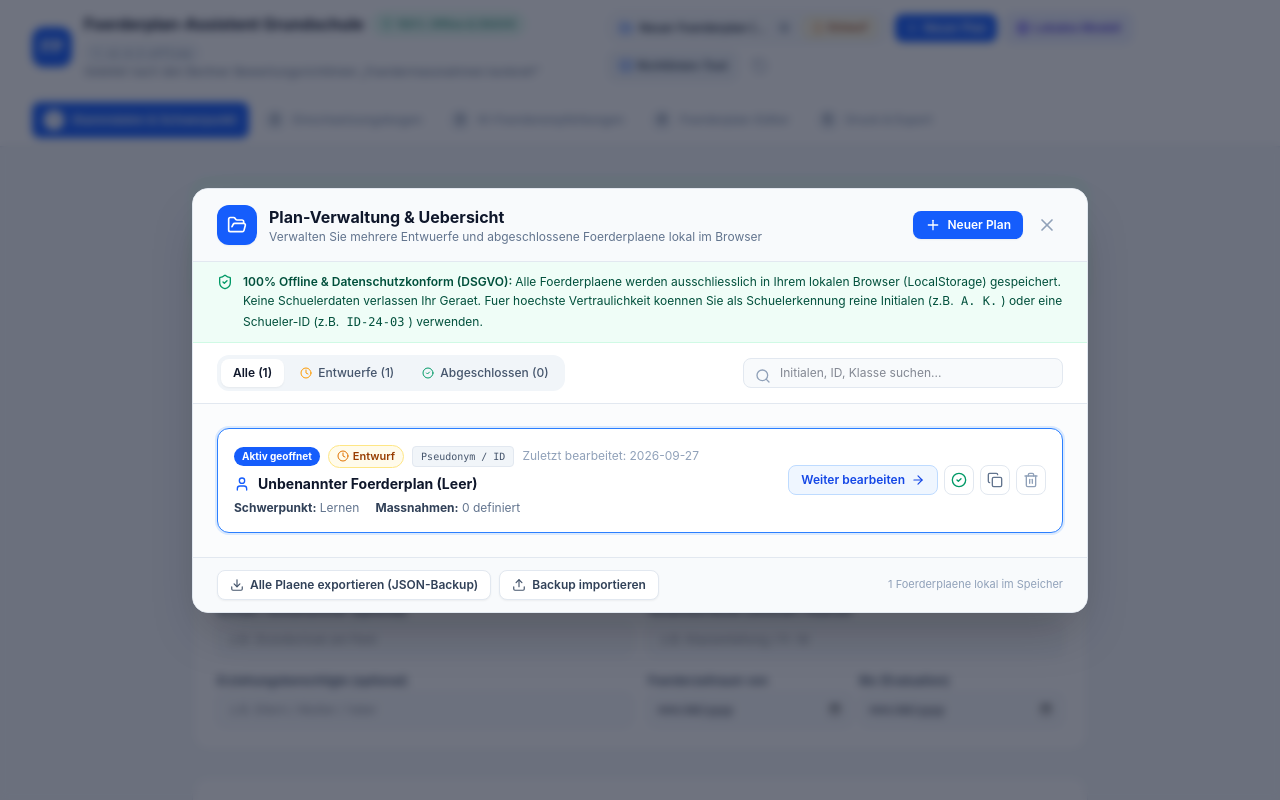
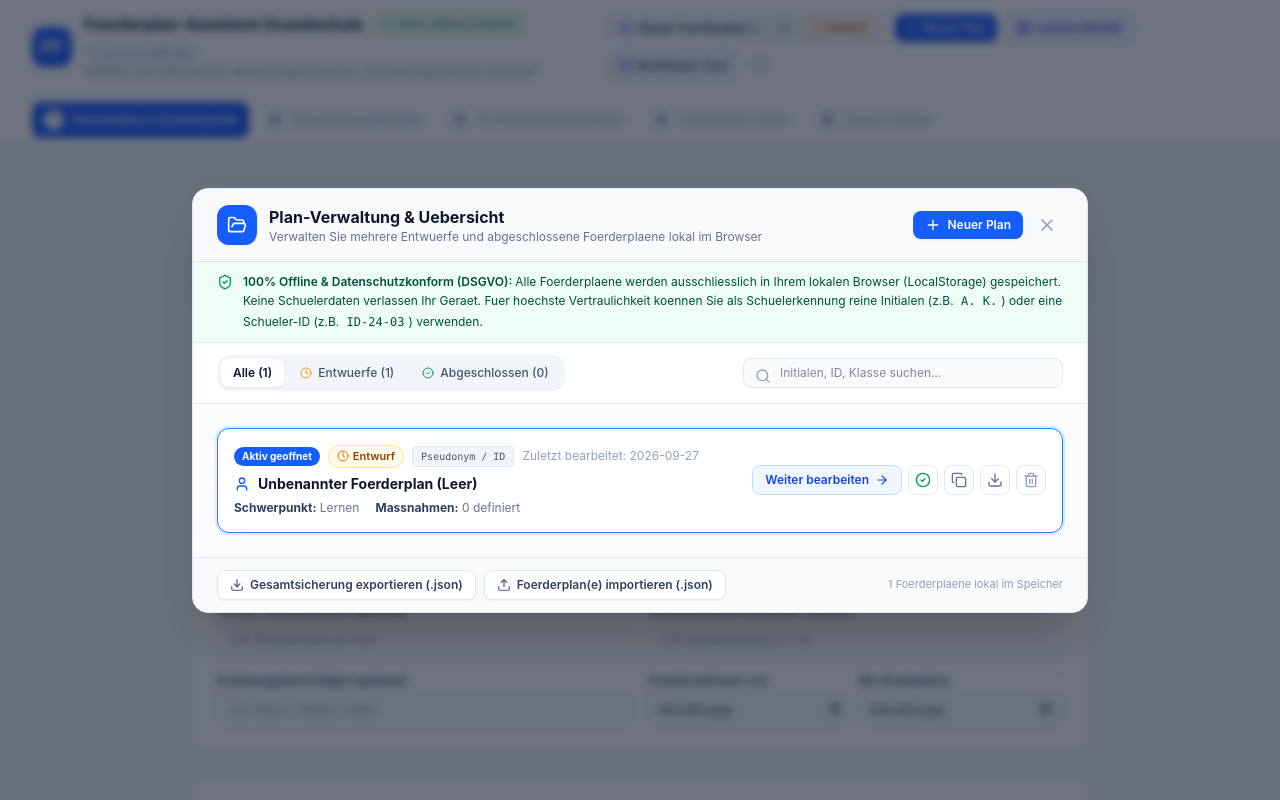
Before and after one commit to giusepperagusa/foerderplaner, a React (Vite) app: page / in a window 1280 px wide. Both pictures are taken after a click on the button "Plan-Verwaltung oeffnen". Shown: the top 800 px of the page. Built offline with nearby package versions, Linux system fonts and the light colour scheme.

Commit message:
feat(v1.4.3): add single-plan JSON export, collision resolution on import, and clarify storage encryption architecture

```diff
--- a/package.json
+++ b/package.json
@@ -1,7 +1,7 @@
 {
   "name": "react-example",
   "private": true,
-  "version": "1.4.2",
+  "version": "1.4.3",
   "license": "GPL-3.0-or-later",
   "type": "module",
   "scripts": {
--- a/src/App.tsx
+++ b/src/App.tsx
@@ -212,16 +212,31 @@ export default function App() {
     );
   };
 
-  const handleImportPlans = (imported: FoerderplanDocument[]) => {
+  const handleImportPlans = (imported: FoerderplanDocument[], mode: 'copy' | 'overwrite' = 'copy') => {
     setPlans((prev) => {
+      if (mode === 'overwrite') {
+        const importedMap = new Map(imported.map((p) => [p.id, p]));
+        const updated = prev.map((p) => importedMap.get(p.id) || p);
+        const existingIds = new Set(prev.map((p) => p.id));
+        const brandNew = imported.filter((p) => !existingIds.has(p.id));
+        return [...brandNew, ...updated];
+      } else {
         const existingIds = new Set(prev.map((p) => p.id));
         const sanitized = imported.map((imp) => {
           if (existingIds.has(imp.id)) {
-          return { ...imp, id: `plan_${Date.now()}_${Math.random().toString(36).substring(2, 6)}` };
+            return {
+              ...imp,
+              id: `plan_${Date.now()}_${Math.random().toString(36).substring(2, 6)}`,
+              profil: {
+                ...imp.profil,
+                name: imp.profil.name ? `${imp.profil.name} (Kopie)` : 'Importierte Kopie',
+              },
+            };
           }
           return imp;
         });
         return [...sanitized, ...prev];
+      }
     });
   };
 
--- a/src/components/PlanManagerModal.tsx
+++ b/src/components/PlanManagerModal.tsx
@@ -30,7 +30,7 @@ interface Props {
   onDeletePlan: (planId: string) => void;
   onDuplicatePlan: (plan: FoerderplanDocument) => void;
   onToggleStatus: (planId: string) => void;
-  onImportPlans: (imported: FoerderplanDocument[]) => void;
+  onImportPlans: (imported: FoerderplanDocument[], mode?: 'copy' | 'overwrite') => void;
 }
 
 export const PlanManagerModal: React.FC<Props> = ({
@@ -92,7 +92,21 @@ export const PlanManagerModal: React.FC<Props> = ({
     const dataStr = 'data:text/json;charset=utf-8,' + encodeURIComponent(JSON.stringify(plans, null, 2));
     const downloadAnchor = document.createElement('a');
     downloadAnchor.setAttribute('href', dataStr);
-    downloadAnchor.setAttribute('download', `foerderplaene_backup_${new Date().toISOString().split('T')[0]}.json`);
+    downloadAnchor.setAttribute('download', `foerderplaene_gesamtsicherung_${new Date().toISOString().split('T')[0]}.json`);
+    document.body.appendChild(downloadAnchor);
+    downloadAnchor.click();
+    downloadAnchor.remove();
+  };
+
+  const handleExportSingle = (plan: FoerderplanDocument) => {
+    const safeName = (plan.profil.name || 'unbenannter_foerderplan')
+      .trim()
+      .replace(/[^a-zA-Z0-9äöüÄÖÜß_-]/g, '_')
+      .substring(0, 30);
+    const dataStr = 'data:text/json;charset=utf-8,' + encodeURIComponent(JSON.stringify(plan, null, 2));
+    const downloadAnchor = document.createElement('a');
+    downloadAnchor.setAttribute('href', dataStr);
+    downloadAnchor.setAttribute('download', `foerderplan_${safeName}_${plan.id.slice(-6)}.json`);
     document.body.appendChild(downloadAnchor);
     downloadAnchor.click();
     downloadAnchor.remove();
@@ -106,18 +120,45 @@ export const PlanManagerModal: React.FC<Props> = ({
     reader.onload = (event) => {
       try {
         const parsed = JSON.parse(event.target?.result as string);
+        let importedList: FoerderplanDocument[] = [];
         if (Array.isArray(parsed) && parsed.length > 0) {
-          onImportPlans(parsed);
-          alert(`Erfolgreich ${parsed.length} Foerderplaene aus dem Backup importiert.`);
-        } else if (parsed && parsed.profil) {
-          // Single plan imported
-          onImportPlans([parsed]);
-          alert('1 Foerderplan erfolgreich importiert.');
+          importedList = parsed;
+        } else if (parsed && (parsed.profil || parsed.id)) {
+          importedList = [parsed];
         } else {
-          alert('Ungueltiges Dateiformat. Es konnte kein Foerderplan erkannt werden.');
+          alert('Ungültiges Dateiformat. Es konnte kein gültiger Förderplan erkannt werden.');
+          return;
+        }
+
+        // Check for collision with existing local database plans
+        const existingIds = new Set(plans.map((p) => p.id));
+        const colliding = importedList.filter((imp) => existingIds.has(imp.id));
+
+        if (colliding.length > 0) {
+          const collidingNames = colliding
+            .map((c) => c.profil?.name?.trim() || 'Unbenannt')
+            .join(', ');
+
+          const shouldOverwrite = window.confirm(
+            `Kollisionsprüfung beim Import:\n\n` +
+            `${colliding.length} Förderplan/Pläne (${collidingNames}) sind mit identischer ID bereits in Ihrer lokalen Datenbank vorhanden.\n\n` +
+            `• Klicken Sie auf [OK], um bestehende Pläne zu AKTUALISIEREN / ZU ÜBERSCHREIBEN.\n` +
+            `• Klicken Sie auf [Abbrechen], um die Pläne als NEUE KOPIEN anzulegen (bestehende Pläne bleiben erhalten).`
+          );
+
+          if (shouldOverwrite) {
+            onImportPlans(importedList, 'overwrite');
+            alert(`Erfolgreich ${importedList.length} Förderplan/Pläne importiert (${colliding.length} bestehende Pläne aktualisiert).`);
+          } else {
+            onImportPlans(importedList, 'copy');
+            alert(`Erfolgreich ${importedList.length} Förderplan/Pläne importiert (${colliding.length} als separate Kopie/Kopien angelegt).`);
+          }
+        } else {
+          onImportPlans(importedList, 'copy');
+          alert(`Erfolgreich ${importedList.length} Förderplan/Pläne importiert.`);
         }
       } catch (err) {
-        alert('Fehler beim Lesen der Backup-Datei.');
+        alert('Fehler beim Lesen oder Parsen der JSON-Datei.');
       }
     };
     reader.readAsText(file);
@@ -381,6 +422,14 @@ export const PlanManagerModal: React.FC<Props> = ({
                         <Copy className="w-4 h-4" />
                       </button>
 
+                      <button
+                        onClick={() => handleExportSingle(plan)}
+                        className="p-1.5 text-slate-500 hover:text-indigo-600 hover:bg-indigo-50 rounded-lg transition border border-slate-200"
+                        title="Diesen Foerderplan einzeln als .json exportieren"
+                      >
+                        <Download className="w-4 h-4" />
+                      </button>
+
                       {confirmDeleteId === plan.id ? (
                         <div className="flex items-center gap-1 bg-rose-50 p-1 rounded-lg border border-rose-200">
                           <button
@@ -422,17 +471,19 @@ export const PlanManagerModal: React.FC<Props> = ({
             <button
               onClick={handleExportAll}
               className="flex items-center gap-1.5 px-3 py-1.5 font-semibold text-slate-700 bg-white border border-slate-200 rounded-lg hover:bg-slate-100 transition shadow-xs"
+              title="Alle Foerderplaene als gemeinsame JSON-Sicherungsdatei herunterladen"
             >
               <Download className="w-3.5 h-3.5 text-slate-600" />
-              <span>Alle Plaene exportieren (JSON-Backup)</span>
+              <span>Gesamtsicherung exportieren (.json)</span>
             </button>
 
             <button
               onClick={() => fileInputRef.current?.click()}
               className="flex items-center gap-1.5 px-3 py-1.5 font-semibold text-slate-700 bg-white border border-slate-200 rounded-lg hover:bg-slate-100 transition shadow-xs"
+              title="Einzelnen Foerderplan oder Gesamtsicherung (.json) importieren"
             >
               <Upload className="w-3.5 h-3.5 text-slate-600" />
-              <span>Backup importieren</span>
+              <span>Foerderplan(e) importieren (.json)</span>
             </button>
             <input
               type="file"
--- a/src/components/VersionInfoModal.tsx
+++ b/src/components/VersionInfoModal.tsx
@@ -33,7 +33,7 @@ interface Props {
   onOpenLicense?: () => void;
 }
 
-export const APP_VERSION = 'v1.4.2-offline';
+export const APP_VERSION = 'v1.4.3-offline';
 export const GUIDELINE_VERSION = `${richtlinienData.version} (${richtlinienData.gueltigAb})`;
 
 export const VersionInfoModal: React.FC<Props> = ({
@@ -288,6 +288,10 @@ export const VersionInfoModal: React.FC<Props> = ({
             </span>
             <div className="space-y-1.5 text-[11px]">
               <div className="flex items-start gap-2">
+                <span className="font-mono text-indigo-600 font-semibold shrink-0">v1.4.3:</span>
+                <span>Einzelplan-Export & Kollisionsaufloesung beim Import: Direkter Export individueller Foerderplaene (.json) je Schueler/in aus der Planverwaltung. Intelligente Duplikats- & Kollisionserkennung beim Import mit interaktiver Auswahl (bestehenden Plan aktualisieren vs. separate Kopie anlegen). Praezisierung der Dokumentation zur Speichersicherheit und zu OS-/Geraete-Verschluesselung nach DSGVO.</span>
+              </div>
+              <div className="flex items-start gap-2">
                 <span className="font-mono text-indigo-600 font-semibold shrink-0">v1.4.2:</span>
                 <span>GPLv3 Lizenzierung & KI-Gewichte-Ausschluss: Vollständige Umstellung der Anwendungssoftware auf die GNU General Public License v3.0 (GPLv3). Dedizierter Lizenzdialog mit Kompatibilitätsprüfung aller statisch einkompilierten Komponenten (MIT, ISC, BSD-2, Apache-2.0) sowie expliziter Klarstellung zum Ausschluss separat heruntergeladener Modellgewichte (Apache-2.0 / Qwen Team).</span>
               </div>
```
Also changed, not shown: 1 other file (tests, documents, lock files or other folders). Lines whose indentation alone changed are shown as unchanged.
